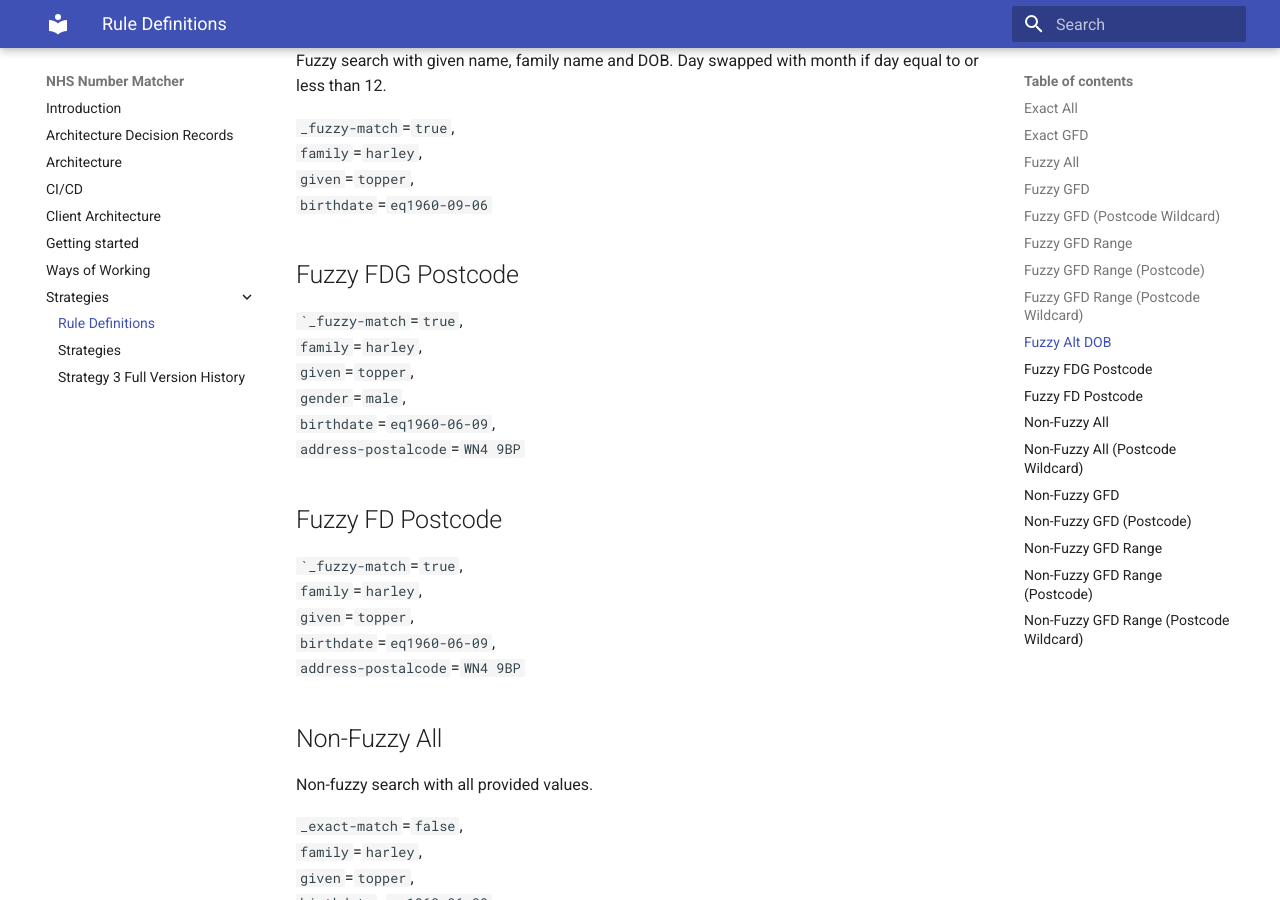
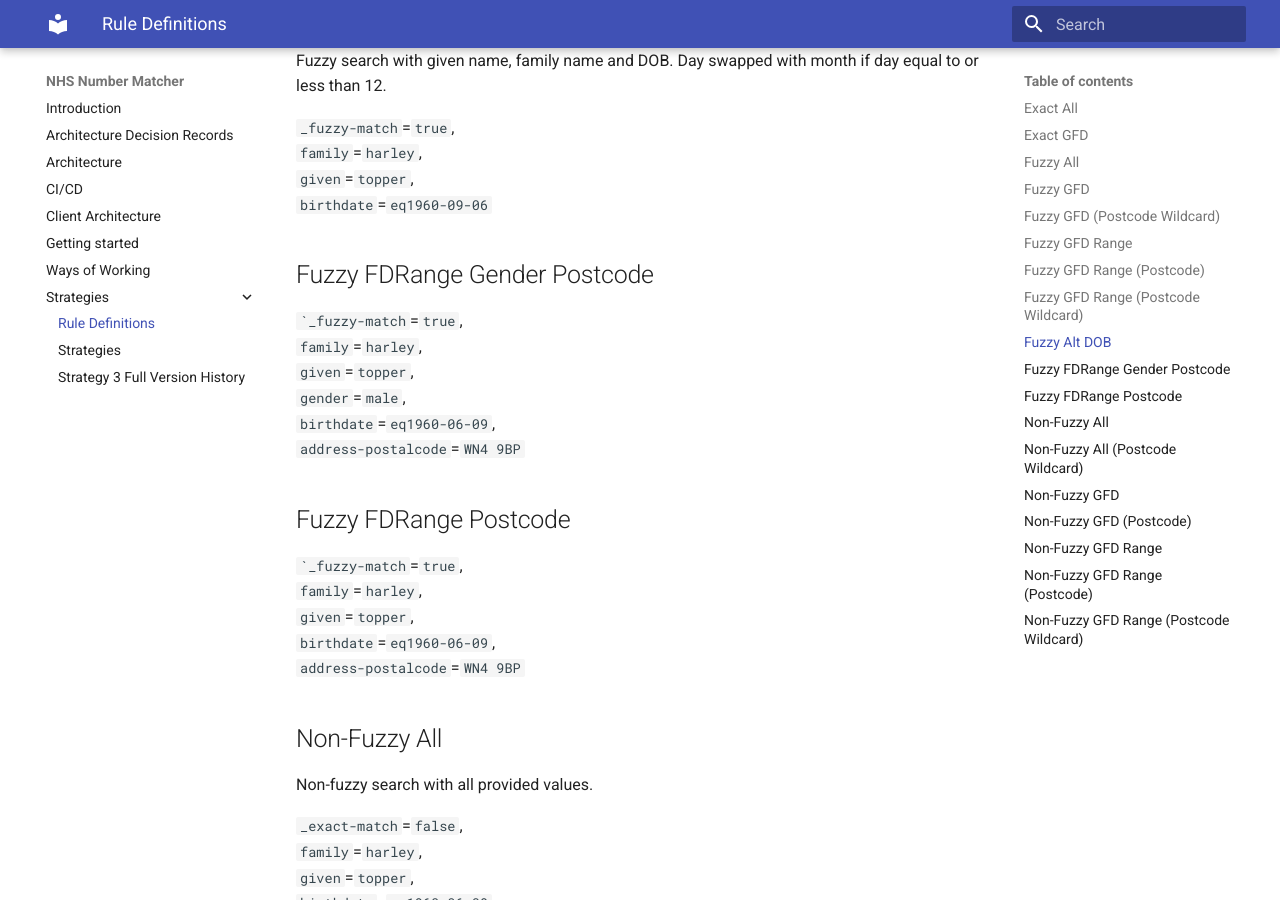
Before and after one commit to DFE-Digital/SUI_Matcher, an MkDocs documentation site: the page built from documentation/docs/strategies/rules.md, in a window 1280 px wide and 900 px high, scrolled down 2333 px. Built offline with MkDocs 1.6.1 and Material for MkDocs 9.7.7, drawn with Linux system fonts in a browser that asks for light colours.

Commit message:
refactor: rename queries to include 'range on dob'
When testing in the LA we did not use 'range' but that caused confusion so this is to update it going forward.

```diff
--- a/documentation/docs/strategies/rules.md
+++ b/documentation/docs/strategies/rules.md
@@ -89,7 +89,7 @@ Fuzzy search with given name, family name and DOB. Day swapped with month if day
 `given`=`topper`, <br>
 `birthdate`=`eq1960-09-06`<br>
 
-## Fuzzy FDG Postcode
+## Fuzzy FDRange Gender Postcode
 
 ``_fuzzy-match`=`true`,<br>
 `family`=`harley`, <br>
@@ -98,7 +98,7 @@ Fuzzy search with given name, family name and DOB. Day swapped with month if day
 `birthdate`=`eq1960-06-09`,<br>
 `address-postalcode`=`WN4 9BP`<br>
 
-## Fuzzy FD Postcode
+## Fuzzy FDRange Postcode
 
 ``_fuzzy-match`=`true`,<br>
 `family`=`harley`, <br>
```
Also changed, not shown: documentation/docs/strategies/strategies.md (+2 -2 lines), 2 other files.
